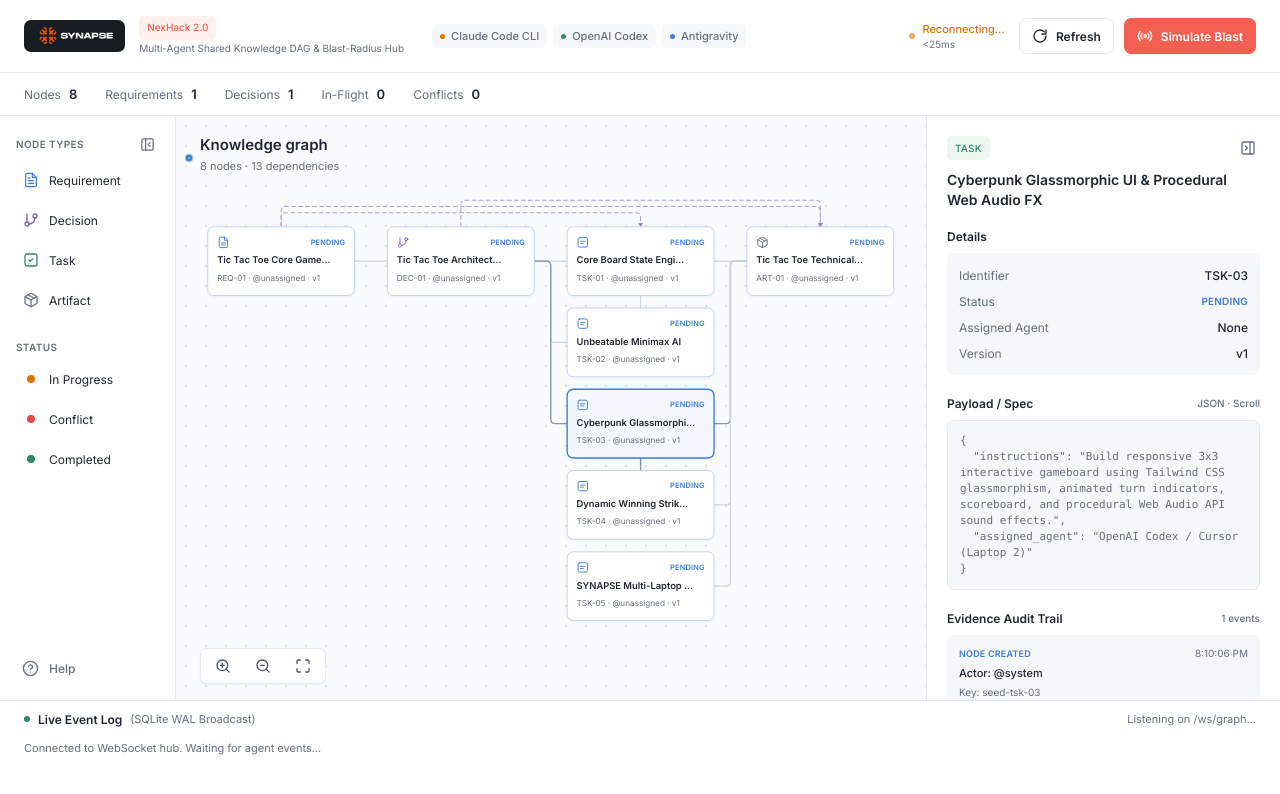
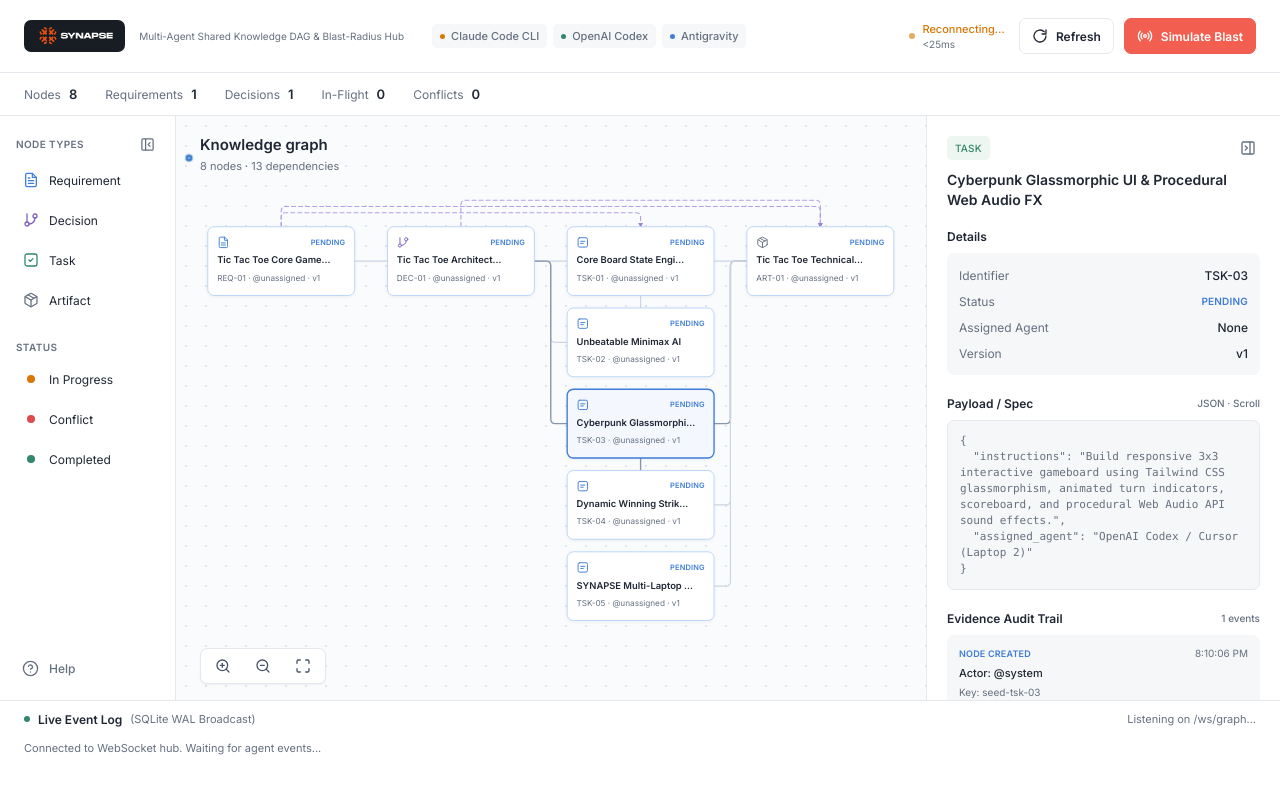
Before and after one commit to Bored008/MultiagentHarness, a plain HTML site: page harness/dashboard.html in a window 1280 px wide. Drawn offline with Linux system fonts and the light colour scheme; no server answers.

Commit message:
fix(dashboard): remove NexHack 2.0 badge from header

```diff
--- a/harness/dashboard.html
+++ b/harness/dashboard.html
@@ -151,35 +151,6 @@ Short CLI (if inside repo; save server once with `connect`):
       min-width: 0;
     }
 
-    .brand-title-row {
-      display: flex;
-      align-items: center;
-      gap: 10px;
-      height: 23px;
-    }
-
-    .brand-text h1 {
-      font-size: 17px;
-      font-weight: 600;
-      line-height: 25px;
-      color: var(--text-primary);
-      letter-spacing: -0.01em;
-    }
-
-    .brand-tag {
-      height: 24px;
-      padding: 0 8px;
-      border-radius: var(--radius-sm);
-      background: var(--accent-coral-bg);
-      color: var(--accent-coral);
-      font-size: 10px;
-      font-weight: 500;
-      line-height: 15px;
-      display: inline-flex;
-      align-items: center;
-      white-space: nowrap;
-    }
-
     .brand-subtitle {
       font-size: 10px;
       font-weight: 400;
@@ -1152,10 +1123,7 @@ Short CLI (if inside repo; save server once with `connect`):
           <img src="/assets/synapse-logo.svg" alt="SYNAPSE" width="1040" height="342">
         </div>
         <div class="brand-text">
-          <div class="brand-title-row">
-            <h1 class="sr-only">SYNAPSE</h1>
-            <span class="brand-tag">NexHack 2.0</span>
-          </div>
+          <h1 class="sr-only">SYNAPSE</h1>
           <p class="brand-subtitle">Multi-Agent Shared Knowledge DAG &amp; Blast-Radius Hub</p>
         </div>
       </div>
```
